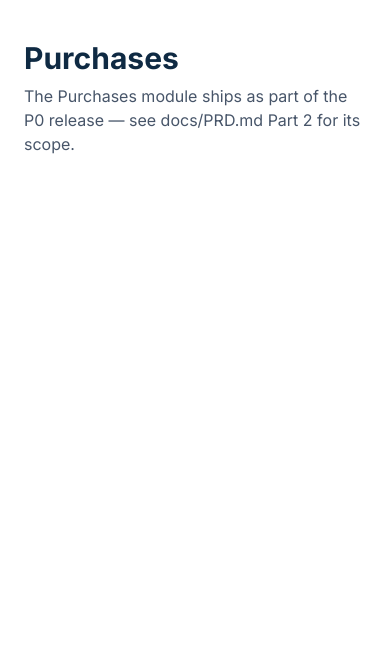
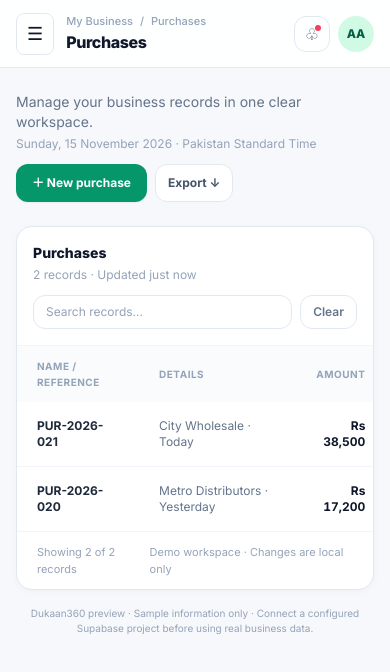
Before and after one commit to bc878vu/Dukaan360, a Next.js app in the folder apps/web/: page /purchases in a window 390 px wide. Shown: the top 672 px of the page. Built offline with nearby package versions, Linux system fonts and the light colour scheme.

Commit message:
Use responsive workspace for purchases

```diff
--- a/apps/web/app/purchases/page.tsx
+++ b/apps/web/app/purchases/page.tsx
@@ -1,11 +1,5 @@
+import Workspace from "../../components/workspace";
+
 export default function PurchasesPage() {
-  return (
-    <main className="mx-auto max-w-5xl px-6 py-10">
-      <h1 className="text-3xl font-bold text-navy">Purchases</h1>
-      <p className="mt-2 text-slate-600">
-        The Purchases module ships as part of the P0 release — see docs/PRD.md
-        Part 2 for its scope.
-      </p>
-    </main>
-  );
+  return <Workspace module="purchases" />;
 }
```
